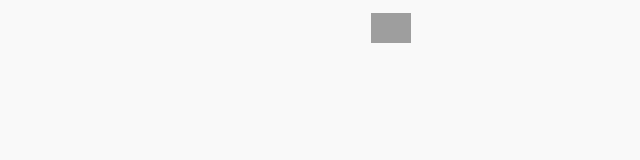
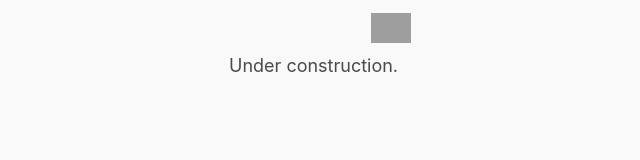
Before and after one commit to htran2isnotadev/a1k50, a plain HTML site: page videos.html in a window 1280 px wide. Shown: the whole page, without its empty margins (69-709 px from the left). Drawn offline with nearby package versions, Linux system fonts and the light colour scheme; grey boxes are pictures that could not be loaded.

Commit message:
add under construction message

```diff
--- a/videos.html
+++ b/videos.html
@@ -16,6 +16,6 @@
                 </div>
             </nav>
         </header>
-
+        <p>Under construction.</p>
     </body>
 </html>
```
